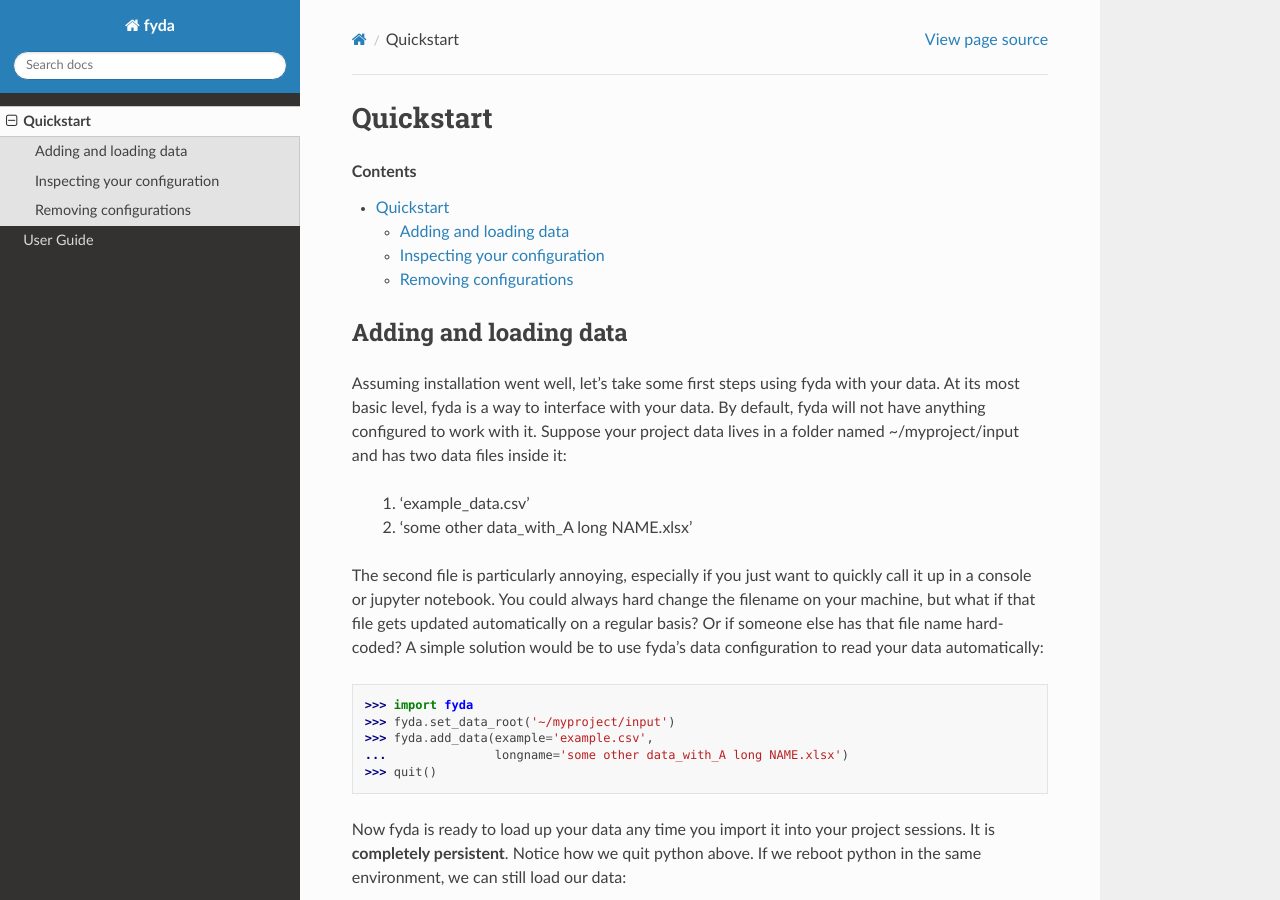
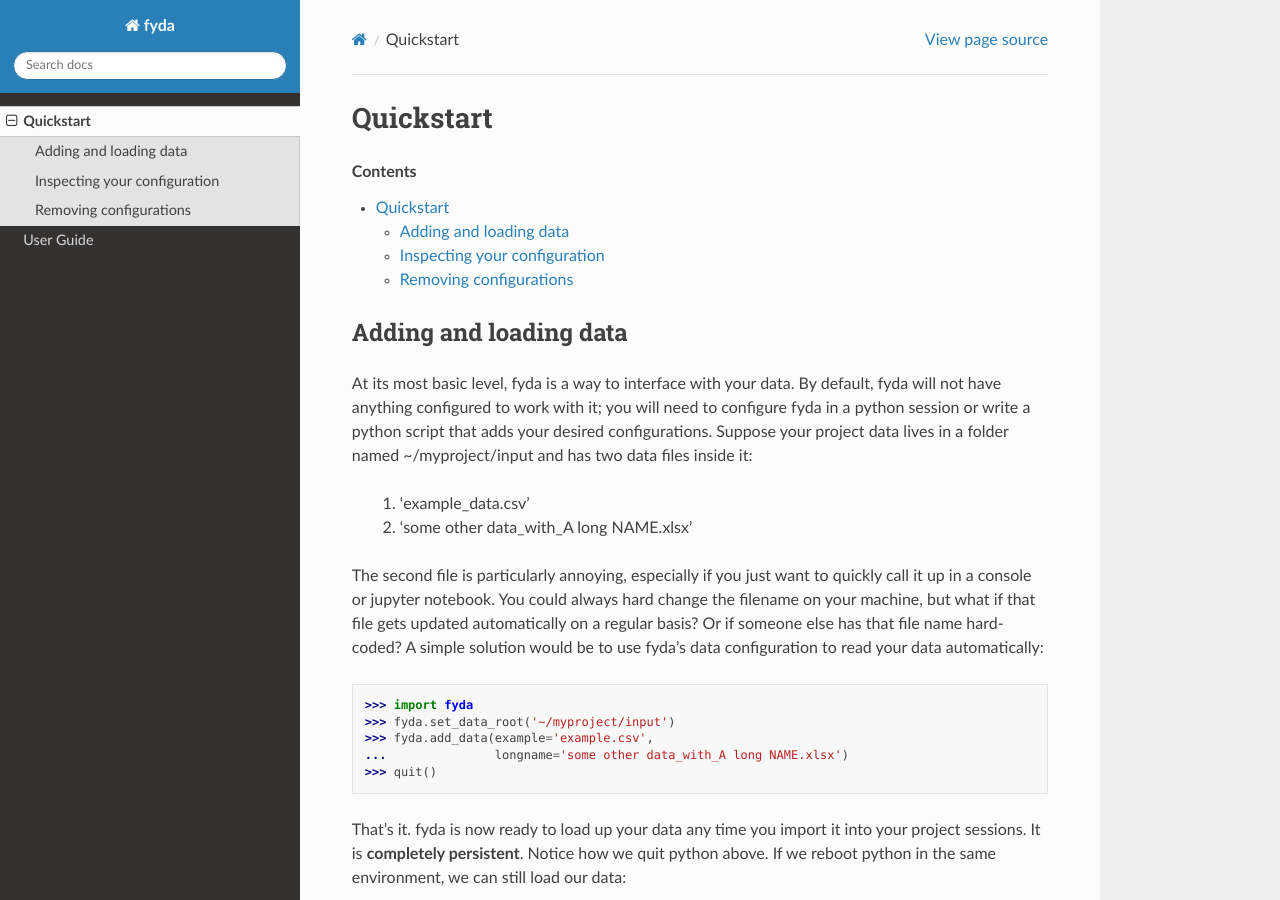
Before and after one commit to renzmann/fyda, a Sphinx documentation site: the page built from doc/quickstart.rst, in a window 1280 px wide and 900 px high. Built offline with Sphinx 7.4.7 and the Read the Docs theme 2.0.0, drawn with Linux system fonts in a browser that asks for light colours.

Commit message:
update docs

```diff
--- a/doc/quickstart.rst
+++ b/doc/quickstart.rst
@@ -8,9 +8,10 @@ Quickstart
 Adding and loading data
 -----------------------
 
-Assuming installation went well, let's take some first steps using fyda with
-your data. At its most basic level, fyda is a way to interface with your data.
-By default, fyda will not have anything configured to work with it. Suppose
+At its most basic level, fyda is a way to interface with your data.
+By default, fyda will not have anything configured to work with it; you will
+need to configure fyda in a python session or write a python script that adds
+your desired configurations. Suppose
 your project data lives in a folder named ~/myproject/input and has two data
 files inside it:
 
@@ -30,9 +31,10 @@ to read your data automatically::
    ...               longname='some other data_with_A long NAME.xlsx')
    >>> quit()
 
-Now fyda is ready to load up your data any time you import it into your project
-sessions. It is **completely persistent**. Notice how we quit python above. If
-we reboot python in the same environment, we can still load our data::
+That's it. fyda is now ready to load up your data any time you import it into
+your project sessions. It is **completely persistent**. Notice how we quit
+python above. If we reboot python in the same environment, we can still load
+our data::
 
    >>> import fyda
    >>> example_data = fyda.load_data('example')
```
